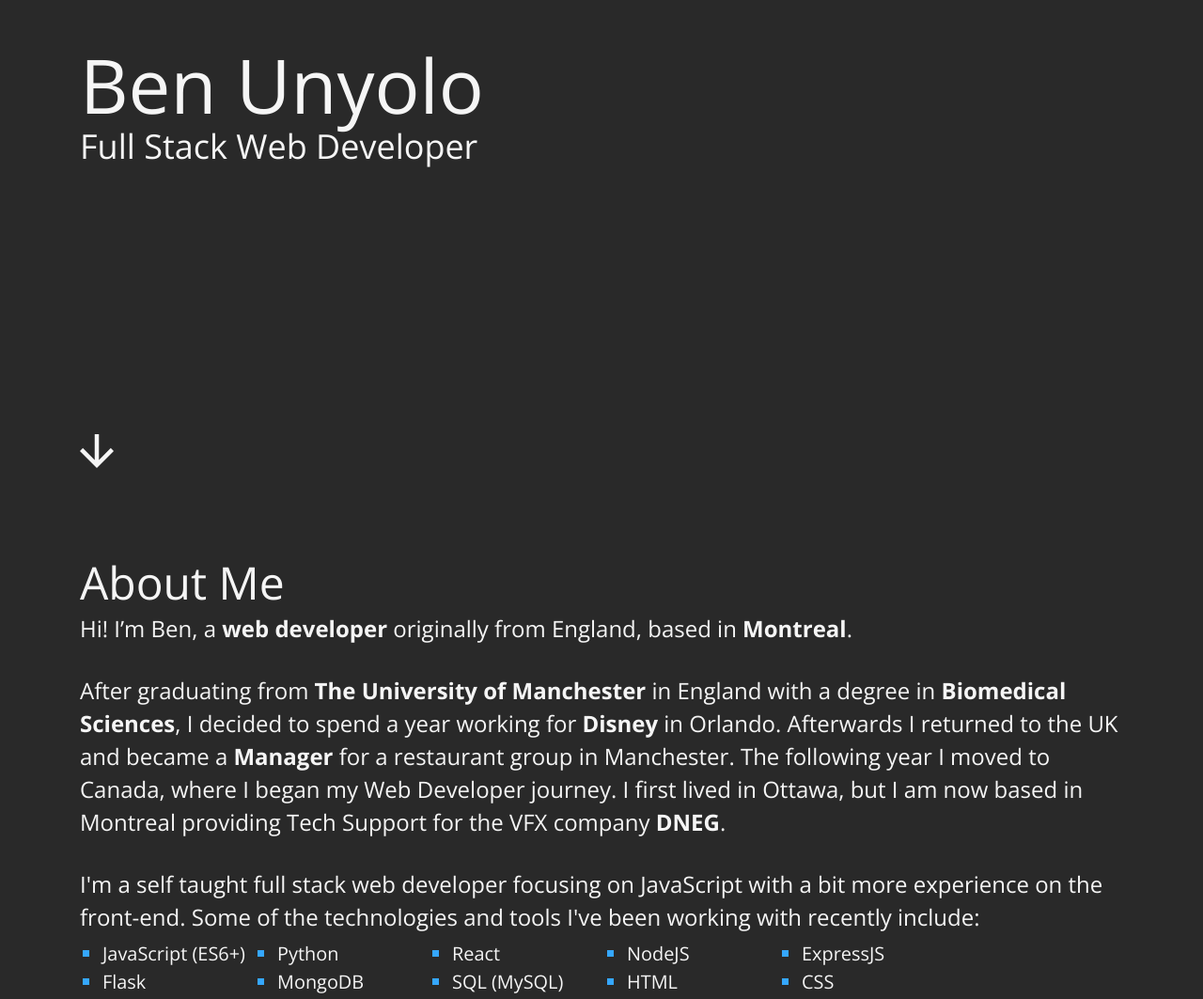
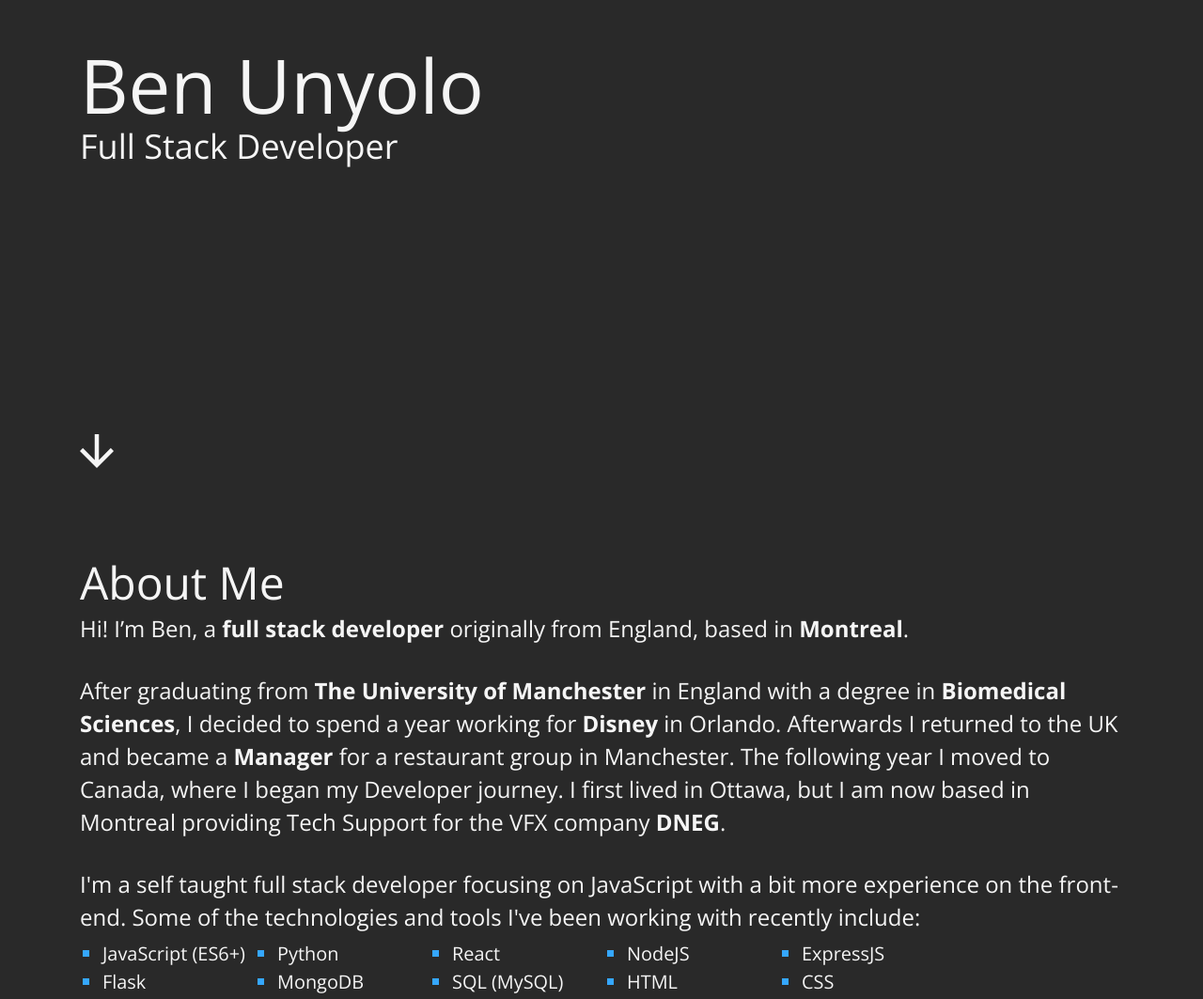
Before and after one commit to BenUnyolo/portfolio_v1, a plain HTML site: page index.html in a window 1280 px wide. Shown: the part 280-1343 px from the top of the page at 94% size. Drawn offline with nearby package versions, Linux system fonts and the light colour scheme.

Commit message:
made some changes to the description

```diff
--- a/index.html
+++ b/index.html
@@ -13,7 +13,7 @@
   </script>
   <meta charset="UTF-8">
   <meta name="viewport" content="width=device-width, initial-scale=1.0">
-  <meta name="description" content="Portfolio of Ben Unyolo, full stack web developer based in Montreal, Canada">
+  <meta name="description" content="Portfolio of Ben Unyolo, full stack developer based in Montreal, Canada">
   <link href="https://fonts.googleapis.com/css2?family=Open+Sans:wght@400;700&display=swap" rel="stylesheet">
   <link href="css/styles.css" rel="stylesheet">
   <link href="css/tingle.css" rel="stylesheet">
@@ -23,7 +23,7 @@
   <link rel="icon" type="image/png" sizes="16x16" href="favicon-16x16.png">
   <link rel="manifest" href="site.webmanifest">
 
-  <title>Ben Unyolo | Full Stack Web Developer</title>
+  <title>Ben Unyolo | Full Stack Developer</title>
 </head>
 
 <body>
@@ -34,7 +34,7 @@
         <h1>Ben Unyolo</h1>
       </div>
       <div class="title">
-        <h2>Full Stack Web Developer</h2>
+        <h2>Full Stack Developer</h2>
       </div>
 
       <div class="arrow-div" onclick="scrollDown('aboutme')">
@@ -49,17 +49,17 @@
     <!-- ABOUT ME -->
     <section id="aboutme">
       <h3>About Me</h3>
-      <p>Hi! I’m Ben, a <strong>web developer</strong> originally from England, based in <strong>Montreal</strong>.</p>
+      <p>Hi! I’m Ben, a <strong>full stack developer</strong> originally from England, based in <strong>Montreal</strong>.</p>
       <p>
         After graduating from <strong>The University of Manchester</strong> in England with a degree in
         <strong>Biomedical Sciences</strong>, I decided to
         spend a year working for <strong>Disney</strong> in Orlando.
         Afterwards I returned to the UK and became a <strong>Manager</strong> for a restaurant group in Manchester.
-        The following year I moved to Canada, where I began my Web Developer journey.
+        The following year I moved to Canada, where I began my Developer journey.
         I first lived in Ottawa, but I am now based in Montreal providing Tech Support for the VFX company
         <strong>DNEG</strong>.
       </p>
-      <p class="no-floor">I'm a self taught full stack web developer focusing on JavaScript with a bit more experience
+      <p class="no-floor">I'm a self taught full stack developer focusing on JavaScript with a bit more experience
         on the front-end. Some of the technologies and tools I've been working with recently include:
       <ul class="stack">
         <li><span class="li-text">JavaScript (ES6+)</li>
@@ -306,7 +306,7 @@
     <section id="contact">
       <h3>Contact</h3>
       <p>
-        If you are looking for a passionate, methodical and logical web developer with a strong determination to succeed
+        If you are looking for a passionate, methodical and logical developer with a strong determination to succeed
         in this industry, you can send me an email at <a href="mailto:ben@benunyolo.com"
           target="_blank">ben@benunyolo.com</a> or send
         me a message on <a href="https://www.linkedin.com/in/benunyolo/" target="_blank">LinkedIn</a>.
```
